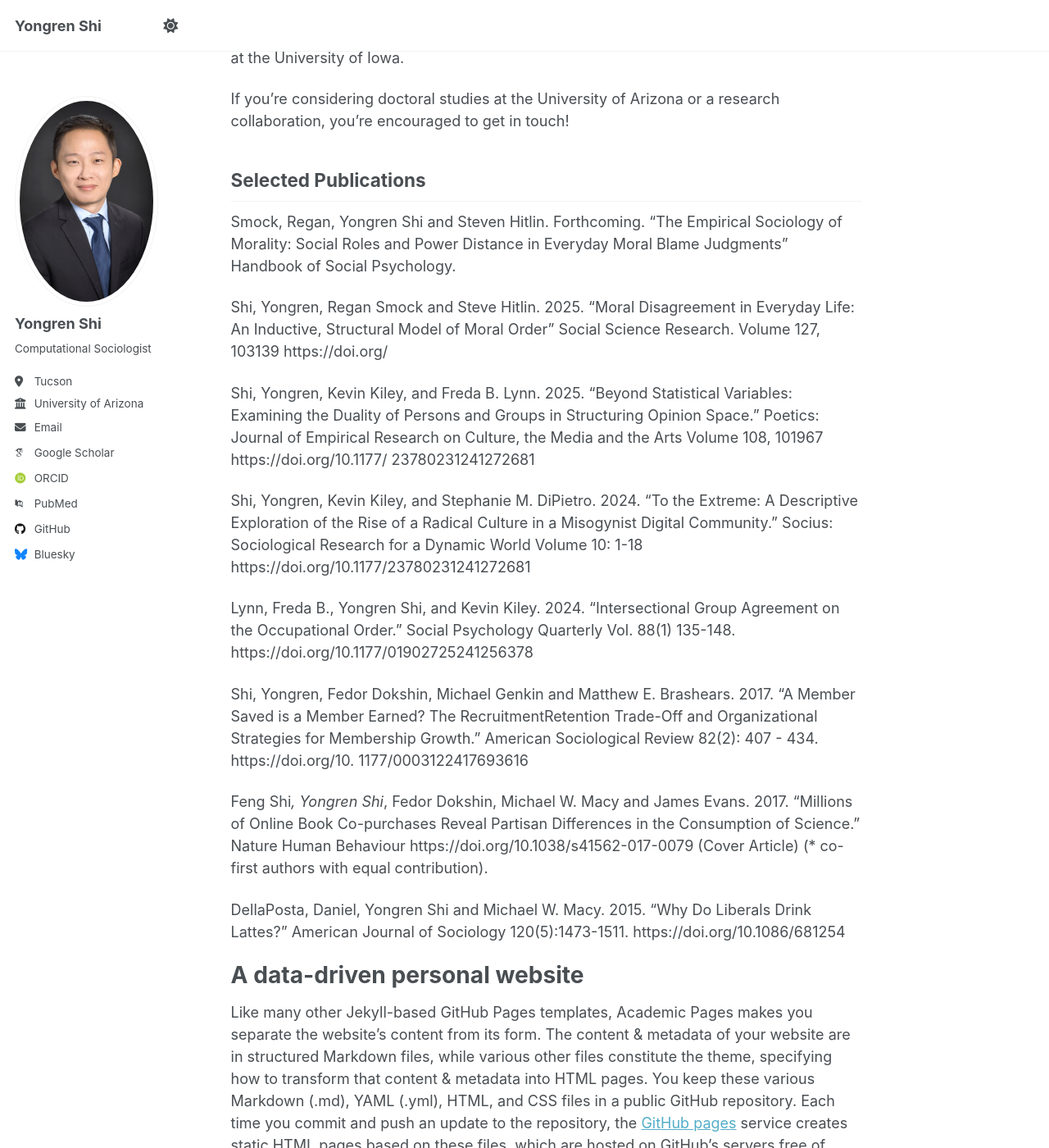
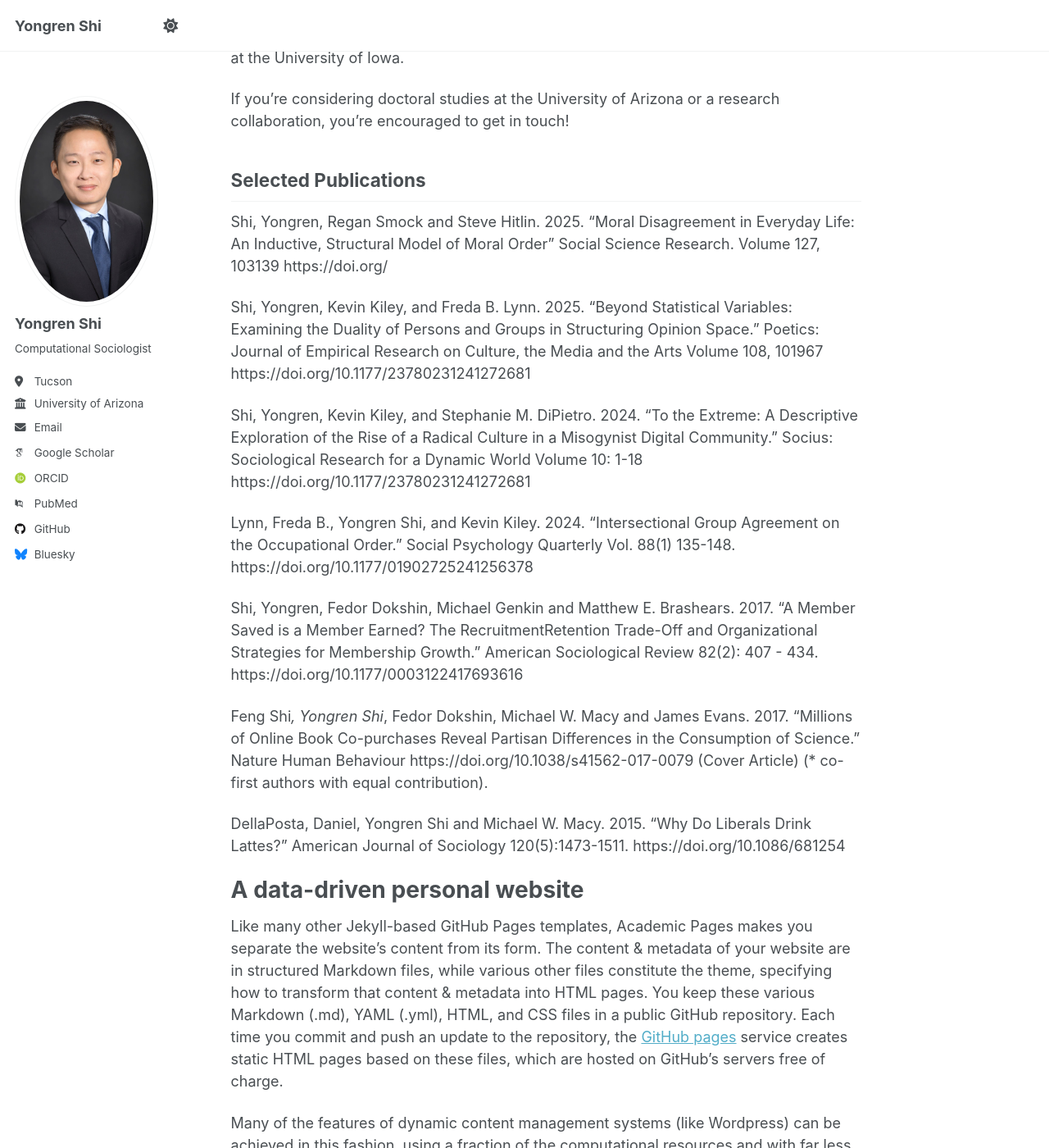
Before and after one commit to YongrenShi/YongrenShi, a Jekyll site: the page built from _pages/about.md, in a window 1280 px wide and 1400 px high, scrolled down 563 px. Shown: the whole window at 82% size. Built offline with Jekyll 4.4.1, drawn with Linux system fonts in a browser that asks for light colours; some web fonts are replaced; a script that is not in the unit is left out.

Commit message:
Update about.md

```diff
--- a/_pages/about.md
+++ b/_pages/about.md
@@ -18,22 +18,16 @@ If you’re considering doctoral studies at the University of Arizona or a resea
 
 Selected Publications
 ------
-Smock, Regan, Yongren Shi and Steven Hitlin. Forthcoming. “The
-Empirical Sociology of Morality: Social Roles and Power Distance in Everyday Moral Blame Judgments” Handbook of Social Psychology.
-
 Shi, Yongren, Regan Smock and Steve Hitlin. 2025. “Moral Disagreement in Everyday Life: An Inductive, Structural Model of Moral Order” Social Science Research. Volume 127, 103139 https://doi.org/
 
-Shi, Yongren, Kevin Kiley, and Freda B. Lynn. 2025. “Beyond Statistical Variables: Examining the Duality of Persons and Groups in Structuring Opinion Space.” Poetics: Journal of Empirical Research on Culture,
-the Media and the Arts Volume 108, 101967 https://doi.org/10.1177/
-23780231241272681
+Shi, Yongren, Kevin Kiley, and Freda B. Lynn. 2025. “Beyond Statistical Variables: Examining the Duality of Persons and Groups in Structuring Opinion Space.” Poetics: Journal of Empirical Research on Culture, the Media and the Arts Volume 108, 101967 https://doi.org/10.1177/23780231241272681
 
 Shi, Yongren, Kevin Kiley, and Stephanie M. DiPietro. 2024. “To the Extreme: A Descriptive Exploration of the Rise of a Radical Culture in a Misogynist Digital Community.” Socius: Sociological Research for a Dynamic World Volume 10: 1-18 https://doi.org/10.1177/23780231241272681
 
 Lynn, Freda B., Yongren Shi, and Kevin Kiley. 2024. “Intersectional Group Agreement on the Occupational Order.” Social Psychology Quarterly Vol. 88(1) 135-148. https://doi.org/10.1177/01902725241256378
 
 Shi, Yongren, Fedor Dokshin, Michael Genkin and Matthew E. Brashears. 2017. “A Member Saved is a Member Earned? The RecruitmentRetention Trade-Off and Organizational Strategies for Membership Growth.”
-American Sociological Review 82(2): 407 - 434. https://doi.org/10.
-1177/0003122417693616
+American Sociological Review 82(2): 407 - 434. https://doi.org/10.1177/0003122417693616
 
 Feng Shi*, Yongren Shi*, Fedor Dokshin, Michael W. Macy and James Evans. 2017. “Millions of Online Book Co-purchases Reveal Partisan
 Differences in the Consumption of Science.” Nature Human Behaviour https://doi.org/10.1038/s41562-017-0079 (Cover Article) (* co-first authors with equal contribution).
```
